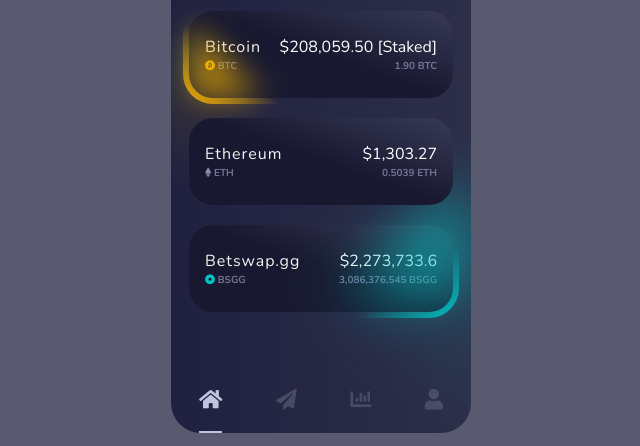
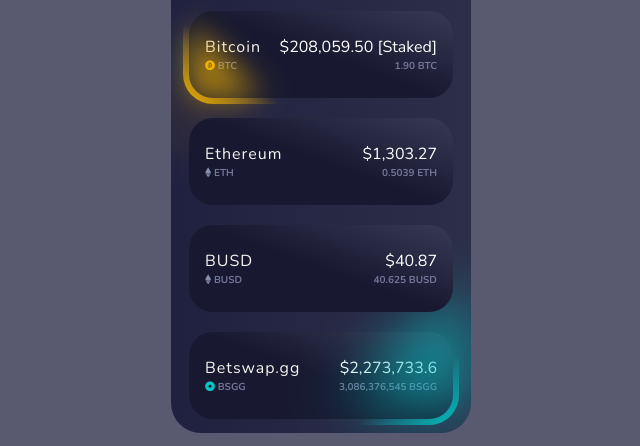
Before and after one commit to starlyte1/Cwallet1, a plain HTML site: page index.html in a window 1280 px wide. Shown: the part 247-693 px from the top of the page, without its empty margins (319-959 px from the left). Drawn offline with nearby package versions, Linux system fonts and the light colour scheme.

Commit message:
Update index.html

```diff
--- a/index.html
+++ b/index.html
@@ -44,6 +44,17 @@
             </div>
         </div>
 
+        <div class="mt-2 d-flex flex-row justify-content-between rounded-border plain-color px-3 py-4">
+            <div class="d-flex flex-column">
+                <span class="currency-name">BUSD</span>
+                <span class="currency-value"><i class="fab fa-ethereum ethereum"></i> BUSD</span>
+            </div>
+            <div class="d-flex flex-column align-items-end">
+                <span>$40.87</span>
+                <span class="currency-value">40.625 BUSD</span>
+            </div>
+        </div>
+
         <div class="mt-2 d-flex flex-row justify-content-between rounded-border green-color px-3 py-4">
             <div class="d-flex flex-column">
                 <span class="currency-name">Betswap.gg</span>
```
